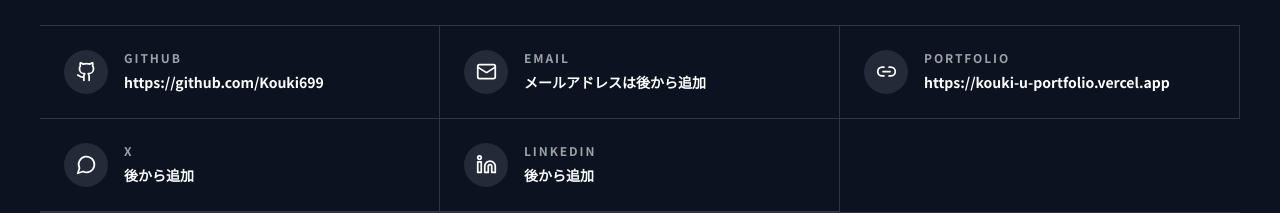
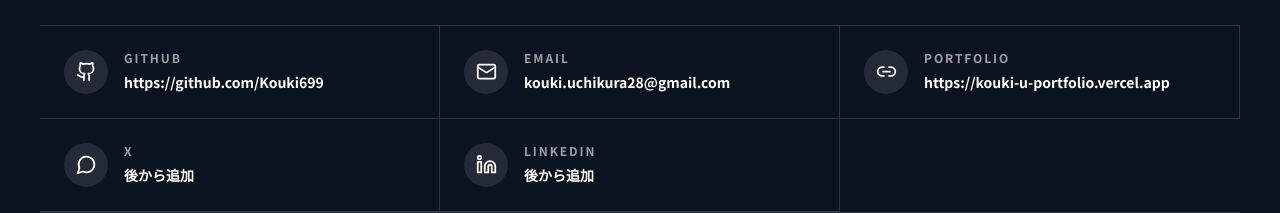
Before and after one commit to Kouki699/My-portfolio, a Next.js app: page / in a window 1280 px wide. Shown: the part 6384-6597 px from the top of the page. Built offline with nearby package versions, Linux system fonts and the light colour scheme.

Commit message:
Add contact email

```diff
--- a/data/profile.ts
+++ b/data/profile.ts
@@ -8,7 +8,7 @@
     "画像処理・AIを用いた身体動作解析に取り組む大学院生です。学部時代は高齢者の歩行動画解析に取り組み、現在はスポーツ動作解析をテーマに、動画から人の動きを定量化する研究を進めています。将来はIT技術を活用して、現場の課題解決や業務改善に貢献できるエンジニアを目指しています。",
   contact: {
     github: "https://github.com/Kouki699",
-    email: "",
+    email: "kouki.uchikura28@gmail.com",
     portfolio: "https://kouki-u-portfolio.vercel.app",
     x: "",
     linkedIn: "",
```
